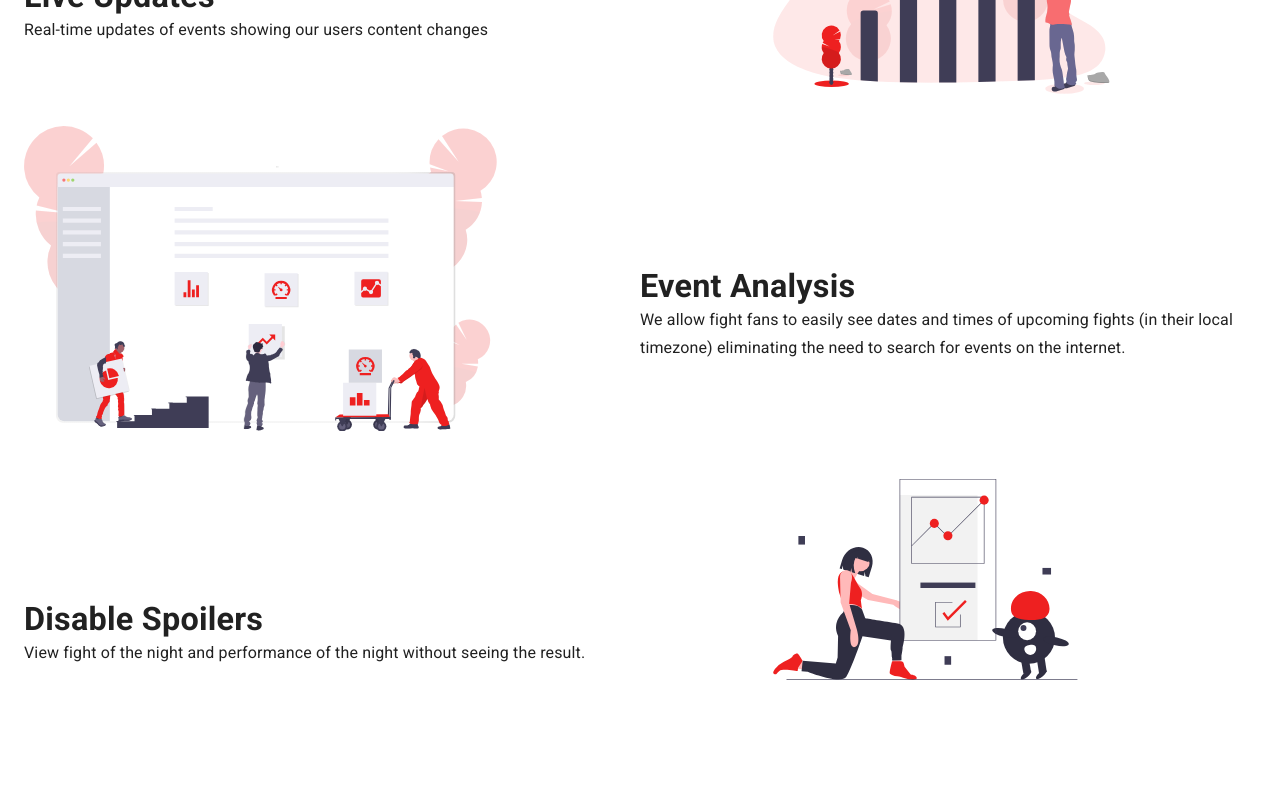
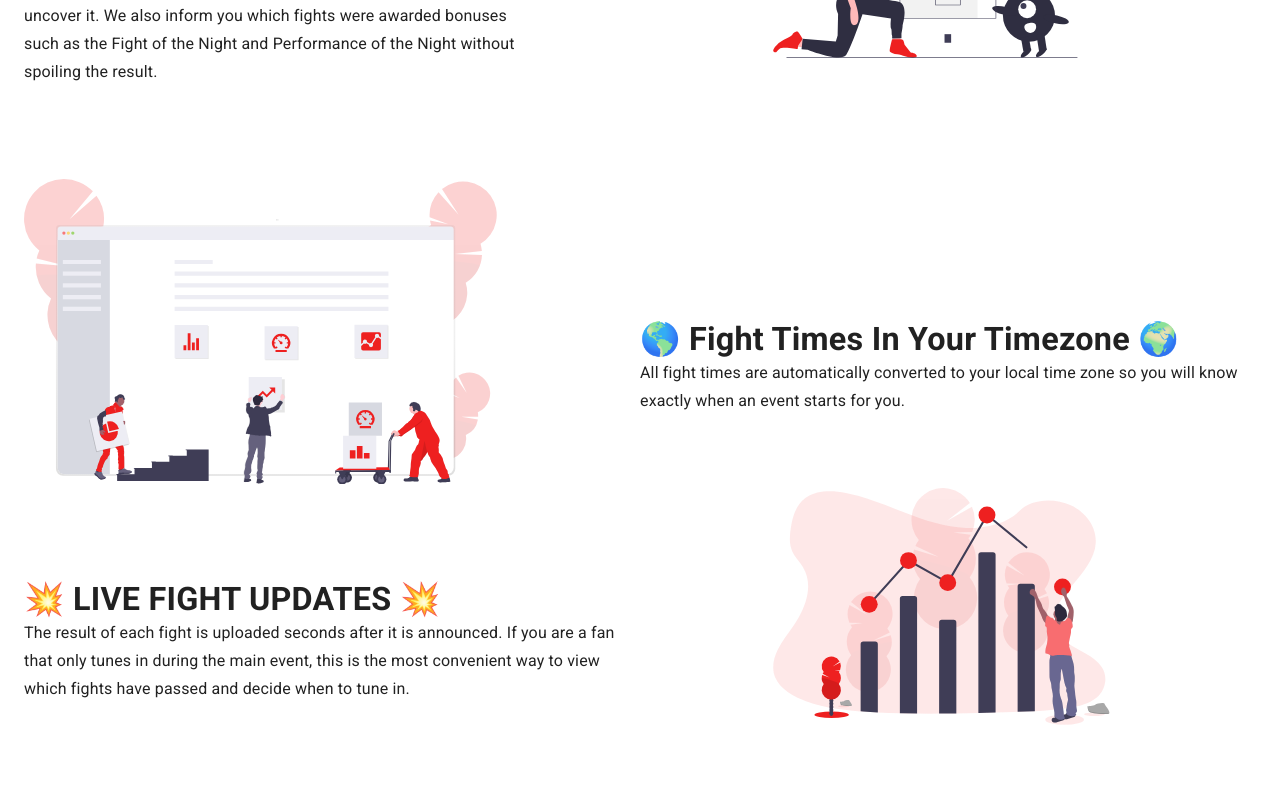
Before and after one commit to issackj1/UFCEvents-LandingPage, a React (Create React App) app: page / in a window 1280 px wide. Shown: the part 1280-2080 px from the top of the page. Built offline with nearby package versions, Linux system fonts and the light colour scheme.

Commit message:
udated content

```diff
--- a/src/components/Home.js
+++ b/src/components/Home.js
@@ -25,7 +25,7 @@ const Home = () => {
       <Grid container direction={"row"} justify={"space-between"}>
         <Grid item sm={12} md={6}>
           <Typography variant={"h2"} className={classes.title} gutterBottom>
-            UFC Calendar - With live updates
+            UFC Calendar
           </Typography>
           <Typography variant={"h5"} gutterBottom>
             Conveniently get live updates of UFC events and view
--- a/src/components/Services.js
+++ b/src/components/Services.js
@@ -25,10 +25,57 @@ const Services = () => {
         >
           <Grid item sm={12} md={5}>
             <Typography variant={"h4"} className={classes.title}>
-              Live Updates
+              🚫 Spoiler Alerts 🚫
             </Typography>
             <Typography variant={"subtitle1"}>
-              Real-time updates of events showing our users content changes
+              Enable spoiler alerts to hide the result of fights until you
+              decide to uncover it. We also inform you which fights were awarded
+              bonuses such as the Fight of the Night and Performance of the
+              Night without spoiling the result.{" "}
+            </Typography>
+          </Grid>
+          <Grid item sm={12} md={5}>
+            <SpoilerImage />
+          </Grid>
+        </Grid>
+      </Grid>
+      <Grid item>
+        <Grid
+          container
+          direction={"row"}
+          justify={"space-between"}
+          alignItems={"center"}
+        >
+          <Grid item sm={12} md={5}>
+            <HeroImage />
+          </Grid>
+          <Grid item sm={12} md={6}>
+            <Typography variant={"h4"} className={classes.title}>
+              🌎 Fight Times In Your Timezone 🌍
+            </Typography>
+            <Typography variant={"subtitle1"}>
+              All fight times are automatically converted to your local time
+              zone so you will know exactly when an event starts for you.
+            </Typography>
+          </Grid>
+        </Grid>
+      </Grid>
+      <Grid item>
+        <Grid
+          container
+          direction={"row"}
+          justify={"space-between"}
+          alignItems={"center"}
+        >
+          <Grid item sm={12} md={6}>
+            <Typography variant={"h4"} className={classes.title}>
+              💥 LIVE FIGHT UPDATES 💥
+            </Typography>
+            <Typography variant={"subtitle1"}>
+              The result of each fight is uploaded seconds after it is
+              announced. If you are a fan that only tunes in during the main
+              event, this is the most convenient way to view which fights have
+              passed and decide when to tune in.
             </Typography>
           </Grid>
           <Grid item sm={12} md={5}>
@@ -48,34 +95,13 @@ const Services = () => {
           </Grid>
           <Grid item sm={12} md={6}>
             <Typography variant={"h4"} className={classes.title}>
-              Event Analysis
+              📊 FIGHT STATISTICS 📊
             </Typography>
             <Typography variant={"subtitle1"}>
-              We allow fight fans to easily see dates and times of upcoming
-              fights (in their local timezone) eliminating the need to search
-              for events on the internet.
+              From the Tale of the Tape to fight statistics such as knockdowns,
+              significant strikes, and takedowns, our chrome extension will
+              satisfy all of your data needs.
             </Typography>
-          </Grid>
-        </Grid>
-      </Grid>
-      <Grid item>
-        <Grid
-          container
-          direction={"row"}
-          justify={"space-between"}
-          alignItems={"center"}
-        >
-          <Grid item sm={12} md={6}>
-            <Typography variant={"h4"} className={classes.title}>
-              Disable Spoilers
-            </Typography>
-            <Typography variant={"subtitle1"}>
-              View fight of the night and performance of the night without
-              seeing the result.
-            </Typography>
-          </Grid>
-          <Grid item sm={12} md={5}>
-            <SpoilerImage />
           </Grid>
         </Grid>
       </Grid>
```
